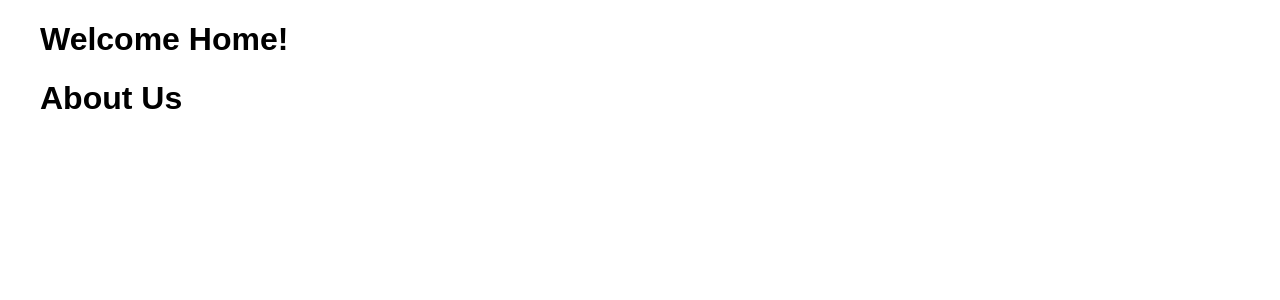
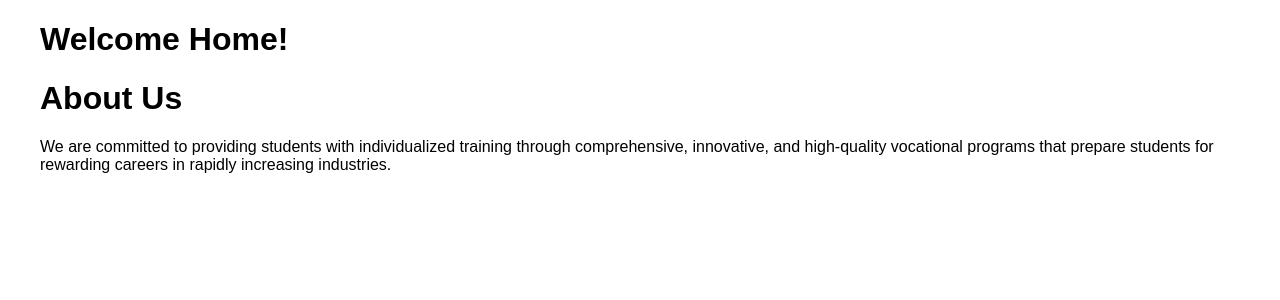
Before and after one commit to FloWambuma/project-01, a PHP site: page /about.php in a window 1280 px wide. Shown: the part 78-378 px from the top of the page. Run offline with PHP 8.4, Linux system fonts and the light colour scheme.

Commit message:
initial setup

```diff
--- a/01/mini_app/about.php
+++ b/01/mini_app/about.php
@@ -9,5 +9,6 @@
 <body>
     <?php include 'navbar.php'; ?>
     <h1>About Us</h1>
+    <p>We are committed to providing students with individualized training through comprehensive, innovative, and high-quality vocational programs that prepare students for rewarding careers in rapidly increasing industries.</p>
 </body>
 </html>
--- a/01/mini_app/services.php
+++ b/01/mini_app/services.php
@@ -9,5 +9,6 @@
 <body>
     <?php include 'navbar.php'; ?>
     <h1>Our Services</h1>
+    <p>Institute of Software Technologies Limited was a Department under Software Technologies Limited since its establishment in 1991 registered on 21st November 2004. Our center includes 20 well-equipped training labs that can accommodate up to 200 students at a time.</p>
 </body>
 </html>
```
